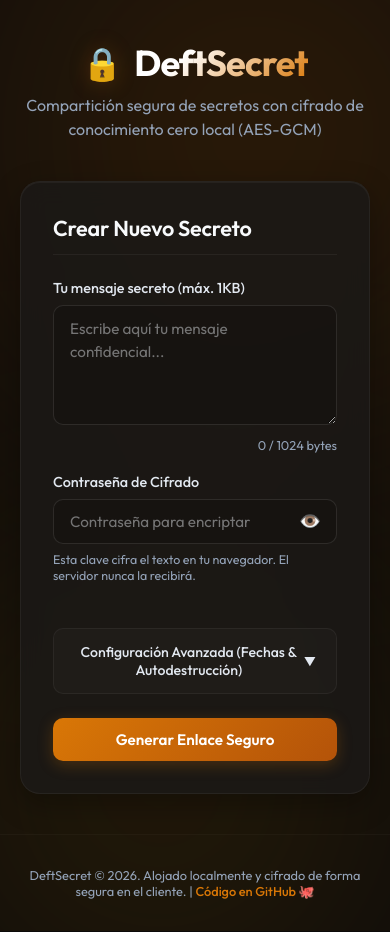
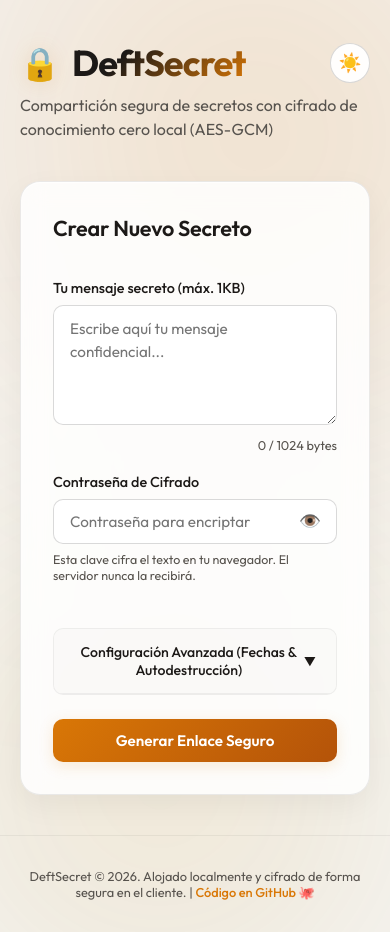
Before and after one commit to elswork/secret.deft.work, a website: page frontend/index.html in a window 390 px wide. Drawn offline with nearby package versions, Linux system fonts and the light colour scheme.

Commit message:
Add light/dark theme selector and support styles

```diff
--- a/frontend/app.js
+++ b/frontend/app.js
@@ -442,4 +442,39 @@ window.addEventListener('DOMContentLoaded', () => {
   } else {
     showView(viewCreate);
   }
+
+  // Theme Toggle Logic
+  const themeToggle = document.getElementById('theme-toggle');
+
+  function setTheme(theme) {
+    if (theme === 'light') {
+      document.body.classList.add('light-theme');
+      if (themeToggle) themeToggle.textContent = '☀️';
+      localStorage.setItem('theme', 'light');
+    } else {
+      document.body.classList.remove('light-theme');
+      if (themeToggle) themeToggle.textContent = '🌙';
+      localStorage.setItem('theme', 'dark');
+    }
+  }
+
+  if (themeToggle) {
+    themeToggle.addEventListener('click', () => {
+      if (document.body.classList.contains('light-theme')) {
+        setTheme('dark');
+      } else {
+        setTheme('light');
+      }
+    });
+  }
+
+  // Initial theme check
+  const savedTheme = localStorage.getItem('theme');
+  if (savedTheme === 'light') {
+    setTheme('light');
+  } else if (!savedTheme && window.matchMedia && window.matchMedia('(prefers-color-scheme: light)').matches) {
+    setTheme('light');
+  } else {
+    setTheme('dark');
+  }
 });
--- a/frontend/index.html
+++ b/frontend/index.html
@@ -19,10 +19,13 @@
 
   <main class="app-container">
     <header class="app-header">
-      <a href="/" class="logo" id="logo-link" style="text-decoration: none; color: inherit;">
-        <span class="logo-icon">🔒</span>
-        <h1>DeftSecret</h1>
-      </a>
+      <div class="logo-wrapper">
+        <a href="/" class="logo" id="logo-link" style="text-decoration: none; color: inherit;">
+          <span class="logo-icon">🔒</span>
+          <h1>DeftSecret</h1>
+        </a>
+        <button id="theme-toggle" class="theme-toggle-btn" aria-label="Cambiar tema">🌙</button>
+      </div>
       <p class="subtitle">Compartición segura de secretos con cifrado de conocimiento cero local (AES-GCM)</p>
     </header>
 
--- a/frontend/style.css
+++ b/frontend/style.css
@@ -16,6 +16,21 @@
   --text-warning: #fbbf24;
   --transition: all 0.3s cubic-bezier(0.4, 0, 0.2, 1);
   --font-sans: 'Outfit', -apple-system, BlinkMacSystemFont, "Segoe UI", Roboto, Helvetica, Arial, sans-serif;
+}
+
+body.light-theme {
+  --bg-main: #f5f5f4;
+  --primary-glow: rgba(217, 119, 6, 0.15);
+  --accent-glow: rgba(202, 138, 4, 0.1);
+  --card-bg: rgba(255, 255, 255, 0.85);
+  --card-border: rgba(0, 0, 0, 0.08);
+  --input-bg: rgba(255, 255, 255, 0.95);
+  --input-border: rgba(0, 0, 0, 0.15);
+  --text-main: #1c1917;
+  --text-muted: #57534e;
+  --text-error: #dc2626;
+  --text-success: #16a34a;
+  --text-warning: #d97706;
 }
 
 * {
@@ -97,15 +112,41 @@ body {
 }
 
 .app-header {
-  text-align: center;
   margin-bottom: 2.5rem;
+}
+
+.logo-wrapper {
+  display: flex;
+  justify-content: space-between;
+  align-items: center;
+  margin-bottom: 0.5rem;
 }
 
 .logo {
   display: inline-flex;
   align-items: center;
   gap: 0.75rem;
-  margin-bottom: 0.5rem;
+}
+
+.theme-toggle-btn {
+  background: var(--input-bg);
+  border: 1px solid var(--input-border);
+  color: var(--text-main);
+  border-radius: 50%;
+  width: 40px;
+  height: 40px;
+  display: flex;
+  align-items: center;
+  justify-content: center;
+  cursor: pointer;
+  transition: var(--transition);
+  font-size: 1.15rem;
+}
+
+.theme-toggle-btn:hover {
+  background: var(--primary-glow);
+  border-color: var(--primary);
+  transform: scale(1.05);
 }
 
 .logo-icon {
@@ -189,7 +230,7 @@ body {
 label {
   font-size: 0.9rem;
   font-weight: 500;
-  color: #e2e8f0;
+  color: var(--text-main);
 }
 
 textarea, input[type="text"], input[type="password"], input[type="datetime-local"] {
@@ -325,7 +366,7 @@ textarea:focus, input:focus {
   display: flex;
   justify-content: space-between;
   align-items: center;
-  color: #e2e8f0;
+  color: var(--text-main);
   font-family: var(--font-sans);
   font-size: 0.88rem;
   font-weight: 500;
@@ -548,11 +589,11 @@ textarea:focus, input:focus {
 .markdown-body {
   font-size: 1rem;
   line-height: 1.6;
-  color: #e2e8f0;
+  color: var(--text-main);
 }
 
 .markdown-body h1, .markdown-body h2, .markdown-body h3, .markdown-body h4 {
-  color: #ffffff;
+  color: var(--text-main);
   margin-top: 1rem;
   margin-bottom: 0.5rem;
   font-weight: 600;
@@ -688,3 +729,68 @@ textarea:focus, input:focus {
   font-size: 0.8rem;
   border-top: 1px solid rgba(255, 255, 255, 0.03);
 }
+
+/* Light theme specific overrides */
+body.light-theme {
+  text-shadow: none;
+}
+
+body.light-theme .glow {
+  opacity: 0.06;
+}
+
+body.light-theme .app-header h1 {
+  background: linear-gradient(135deg, #1c1917 30%, var(--primary) 100%);
+  -webkit-background-clip: text;
+  -webkit-text-fill-color: transparent;
+}
+
+body.light-theme .decrypted-box {
+  background: #eae8e6;
+  border-color: rgba(0, 0, 0, 0.08);
+  box-shadow: inset 0 2px 4px rgba(0,0,0,0.05);
+}
+
+body.light-theme .btn-secondary {
+  background: rgba(0, 0, 0, 0.04);
+  border-color: rgba(0, 0, 0, 0.08);
+  color: var(--text-main);
+}
+
+body.light-theme .btn-secondary:hover {
+  background: rgba(0, 0, 0, 0.08);
+  border-color: rgba(0, 0, 0, 0.12);
+}
+
+body.light-theme .security-notices {
+  background: rgba(0, 0, 0, 0.02);
+  border-color: var(--primary);
+}
+
+body.light-theme .btn-icon-copy {
+  background: rgba(0, 0, 0, 0.03);
+  color: var(--text-main);
+  border-color: rgba(0, 0, 0, 0.08);
+}
+
+body.light-theme .btn-icon-copy:hover {
+  background: rgba(0, 0, 0, 0.07);
+}
+
+body.light-theme .accordion-content {
+  border-top: 1px solid rgba(0, 0, 0, 0.05);
+}
+
+body.light-theme .options-accordion {
+  border-color: rgba(0, 0, 0, 0.05);
+  background: rgba(0, 0, 0, 0.01);
+}
+
+body.light-theme .card {
+  box-shadow: 0 10px 30px rgba(0, 0, 0, 0.05),
+              inset 0 1px 1px rgba(255, 255, 255, 0.8);
+}
+
+body.light-theme .app-footer {
+  border-top-color: rgba(0, 0, 0, 0.05);
+}
```
